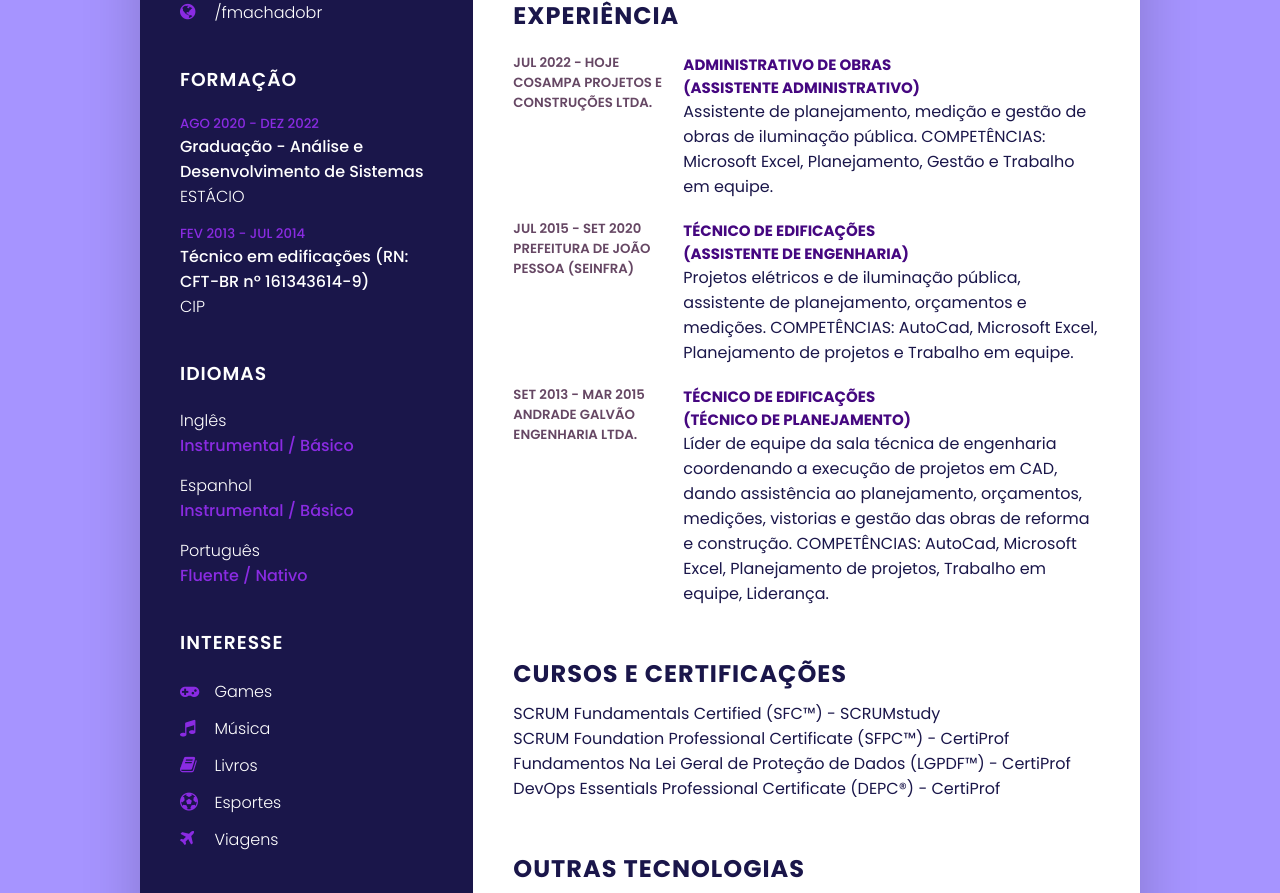
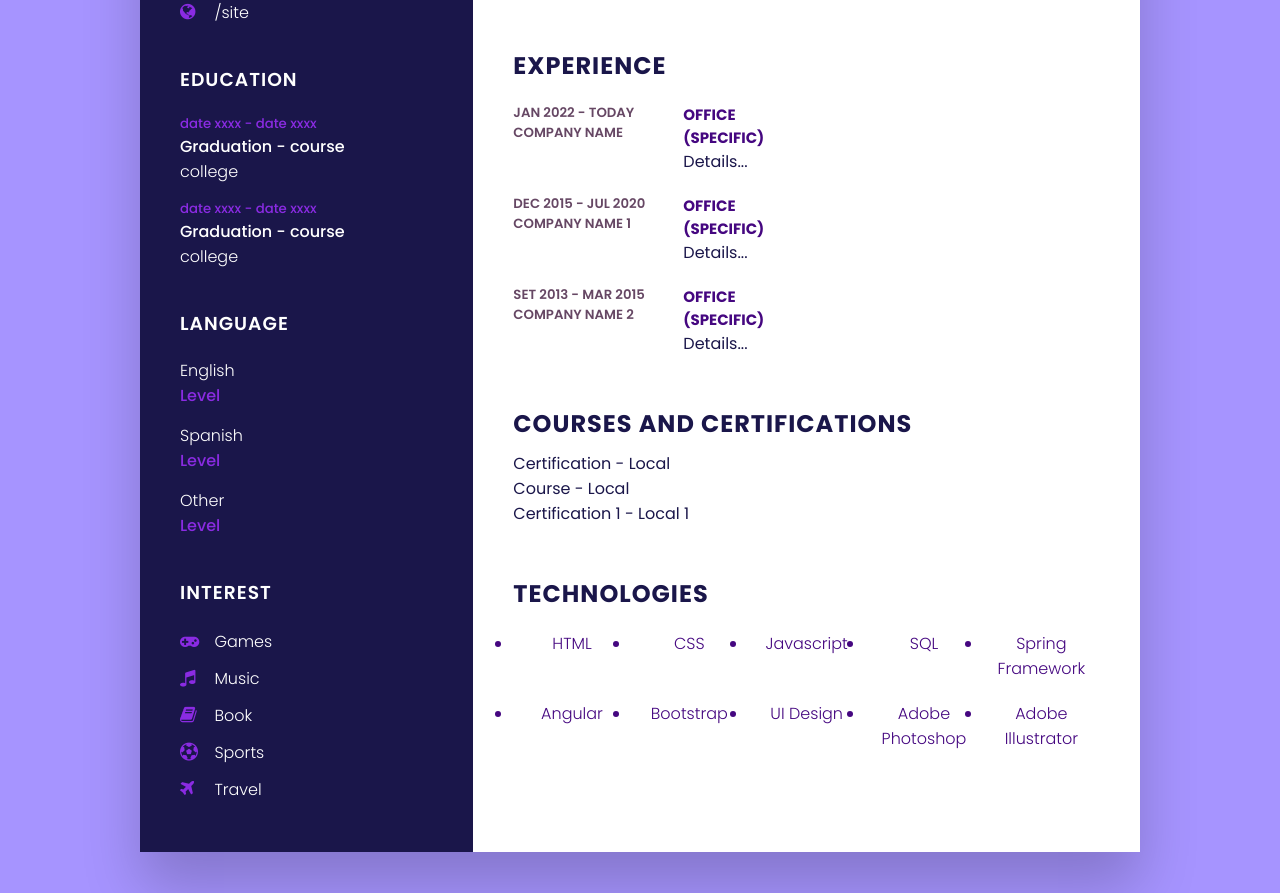
Before and after one commit to FelipeMachado88/curriculum, a plain HTML site: page index.html in a window 1280 px wide. Shown: the part 667-1560 px from the top of the page. Drawn offline with Linux system fonts and the light colour scheme.

Commit message:
responsiveCurriculum

```diff
--- a/index.html
+++ b/index.html
@@ -19,46 +19,46 @@
         <div class="left_side">
             <div class="profile_text">
                 <div class="photo">
-                    <img src="img/profile_photo.jpeg" alt="profile photo Felipe Machado">
+                    <img src="img/profile_photo.png" alt="profile photo Name">
                 </div>
-                <h2>Felipe Machado<br><span>Analista de sistemas</span></h2>
+                <h2>Name Name<br><span>Occupation</span></h2>
             </div>
 
             <div class="contact_info">
-                <h3 class="title">Contato</h3>
+                <h3 class="title">Contact</h3>
                 <ul>
                     <li>
                         <span class="icon">
                             <i class="fa fa-map-marker" aria-hidden="true"></i>
                         </span>
-                        <span class="text">João Pessoa, PB, Brasil</span>
+                        <span class="text">Local, Area, Country</span>
                     </li>
                     <li>
                         <span class="icon"><i class="fa fa-phone" aria-hidden="true"></i></span>
-                        <span class="text">(83) *****-7565</span>
+                        <span class="text">Phone number</span>
                     </li>
                     <li>
                         <span class="icon"><i class="fa fa-envelope" aria-hidden="true"></i></span>
-                        <span class="text">felipedmmxx@gmail.com</span>
+                        <span class="text">xxxxxx@email.com</span>
                     </li>
                     <li>
                         <span class="icon">
                             <i class="fa fa-github" aria-hidden="true"></i>
                         </span>
                         <span class="text">
-                            <a href="https://github.com/FelipeMachado88" target="_blank">/FelipeMachado88</a>
+                            <a href="https://github.com/nickname" target="_blank">/gitHub</a>
                         </span>
                     </li>
                     <li>
                         <span class="icon"><i class="fa fa-linkedin" aria-hidden="true"></i></span>
                         <span class="text">
-                            <a href="https://www.linkedin.com/in/felipemachado1/" target="_blank">/felipemachado1</a>
+                            <a href="https://www.linkedin.com/in/personal/" target="_blank">/Linkedin</a>
                         </span>
                     </li>
                     <li>
                         <span class="icon"><i class="fa fa-globe" aria-hidden="true"></i></span>
                         <span class="text">
-                            <a href="https://fmachadobr.netlify.app" target="_blank">/fmachadobr</a>
+                            <a href="https://site" target="_blank">/site</a>
                         </span>
                     </li>
 
@@ -67,41 +67,41 @@
             </div>
 
             <div class="contact_info education">
-                <h3 class="title">Formação</h3>
+                <h3 class="title">Education</h3>
                 <ul>
                     <li>
-                        <h5>AGO 2020 - DEZ 2022</h5>
-                        <h4>Graduação - Análise e Desenvolvimento de Sistemas</h4>
-                        <h4>ESTÁCIO</h4>
+                        <h5>date xxxx - date xxxx</h5>
+                        <h4>Graduation - course</h4>
+                        <h4>college</h4>
                     </li>
                     <li>
-                        <h5>FEV 2013 - JUL 2014</h5>
-                        <h4>Técnico em edificações (RN: CFT-BR nº 161343614-9)</h4>
-                        <h4>CIP</h4>
+                        <h5>date xxxx - date xxxx</h5>
+                        <h4>Graduation - course</h4>
+                        <h4>college</h4>
                     </li>
                 </ul>
             </div>
 
             <div class="contact_info language">
-                <h3 class="title">Idiomas</h3>
+                <h3 class="title">language</h3>
                 <ul>
                     <li>
-                        <h4>Inglês</h4>
-                        <h4>Instrumental / Básico</h4>
+                        <h4>English</h4>
+                        <h4>Level</h4>
                     </li>
                     <li>
-                        <h4>Espanhol</h4>
-                        <h4>Instrumental / Básico</h4>
+                        <h4>Spanish</h4>
+                        <h4>Level</h4>
                     </li>
                     <li>
-                        <h4>Português</h4>
-                        <h4>Fluente / Nativo</h4>
+                        <h4>Other</h4>
+                        <h4>Level</h4>
                     </li>
                 </ul>
             </div>
 
             <div class="contact_info interest">
-                <h3 class="title">Interesse</h3>
+                <h3 class="title">Interest</h3>
                 <ul>
                     <li>
                         <span class="icon"><i class="fa fa-gamepad" aria-hidden="true"></i></span>
@@ -109,19 +109,19 @@
                     </li>
                     <li>
                         <span class="icon"><i class="fa fa-music" aria-hidden="true"></i></span>
-                        <span class="text">Música</span>
+                        <span class="text">Music</span>
                     </li>
                     <li>
                         <span class="icon"><i class="fa fa-book" aria-hidden="true"></i></span>
-                        <span class="text">Livros</span>
+                        <span class="text">Book</span>
                     </li>
                     <li>
                         <span class="icon"><i class="fa fa-futbol-o" aria-hidden="true"></i></span>
-                        <span class="text">Esportes</span>
+                        <span class="text">Sports</span>
                     </li>
                     <li>
                         <span class="icon"><i class="fa fa-plane" aria-hidden="true"></i></span>
-                        <span class="text">Viagens</span>
+                        <span class="text">Travel</span>
                     </li>
                 </ul>
             </div>
@@ -129,15 +129,14 @@
 
         <div class="right_side">
             <div class="about">
-                <h2 class="title1">Perfil</h2>
+                <h2 class="title1">Profile</h2>
                 <p>
-                    Sou técnico de edificações experiente na área de planejamento, gestão e projetos, atuando hoje como assistente administrativo de obras de eficientização da iluminação pública.
-                    Formação superior em Análise e desenvolvimento de sistemas, desenvolvedor Java e sempre buscando conciliar as tendências tecnológicas ao meu dia a dia de trabalho.
+                    Lorem ipsum dolor sit amet, consectetur adipiscing elit, sed do eiusmod tempor incididunt ut labore et dolore magna aliqua. Ut enim ad minim veniam, quis nostrud exercitation ullamco laboris nisi ut aliquip ex ea commodo consequat. Duis aute irure dolor in reprehenderit in voluptate velit esse cillum dolore eu fugiat nulla pariatur. Excepteur sint occaecat cupidatat non proident, sunt in culpa qui officia deserunt mollit anim id est laborum.
                 </p>
             </div>
 
             <div class="about skills">
-                <h2 class="title1">Competências</h2>
+                <h2 class="title1">Competences</h2>
                 <div class="box">
                     <h4>AutoCad</h4>
                     <div class="percent">
@@ -177,36 +176,33 @@
             </div>
 
             <div class="about experience">
-                <h2 class="title1">Experiência</h2>
+                <h2 class="title1">Experience</h2>
                 <div class="box">
                     <div class="years_company">
-                        <h5>JUL 2022 - HOJE</h5>
-                        <h5>COSAMPA Projetos e Construções Ltda.</h5>
+                        <h5>JAN 2022 - Today</h5>
+                        <h5>Company name</h5>
                     </div>
                     <div class="text">
-                        <h4>Administrativo de obras
-                            <br>(Assistente administrativo)
+                        <h4>Office
+                            <br>(Specific)
                         </h4>
                         <p>
-                            Assistente de planejamento, medição e gestão de obras de iluminação pública.
-                            COMPETÊNCIAS: Microsoft Excel, Planejamento, Gestão e Trabalho em equipe.
+                            Details...
                         </p>
                     </div>
                 </div>
 
                 <div class="box">
                     <div class="years_company">
-                        <h5>JUL 2015 - SET 2020</h5>
-                        <h5>Prefeitura de João Pessoa (SEINFRA)</h5>
+                        <h5>DEC 2015 - JUL 2020</h5>
+                        <h5>Company name 1</h5>
                     </div>
                     <div class="text">
-                        <h4>Técnico de edificações
-                            <br>(Assistente de engenharia)
+                        <h4>Office
+                            <br>(Specific)
                         </h4>
                         <p>
-                            Projetos elétricos e de iluminação pública, assistente de planejamento, orçamentos e
-                            medições.
-                            COMPETÊNCIAS: AutoCad, Microsoft Excel, Planejamento de projetos e Trabalho em equipe.
+                            Details...
                         </p>
                     </div>
                 </div>
@@ -214,18 +210,14 @@
                 <div class="box">
                     <div class="years_company">
                         <h5>SET 2013 - MAR 2015</h5>
-                        <h5>Andrade Galvão Engenharia Ltda.</h5>
+                        <h5>Company name 2</h5>
                     </div>
                     <div class="text">
-                        <h4>Técnico de edificações
-                            <br>(Técnico de planejamento)
+                        <h4>Office
+                            <br>(Specific)
                         </h4>
                         <p>
-                            Líder de equipe da sala técnica de engenharia coordenando a execução de projetos em CAD,
-                            dando assistência ao planejamento, orçamentos, medições, vistorias e gestão das obras de
-                            reforma e construção.
-                            COMPETÊNCIAS: AutoCad, Microsoft Excel, Planejamento de projetos, Trabalho em equipe,
-                            Liderança.
+                            Details...
                         </p>
                     </div>
                 </div>
@@ -233,17 +225,16 @@
             </div>
 
             <div class="about courses">
-                <h2 class="title1">Cursos e Certificações</h2>
+                <h2 class="title1">Courses and certifications</h2>
                 <div class="text">
-                    <p>SCRUM Fundamentals Certified (SFC™) - SCRUMstudy</p>
-                    <p>SCRUM Foundation Professional Certificate (SFPC™) - CertiProf</p>
-                    <p>Fundamentos Na Lei Geral de Proteção de Dados (LGPDF™) - CertiProf</p>
-                    <p>DevOps Essentials Professional Certificate (DEPC®) - CertiProf</p>
+                    <p>Certification - Local</p>
+                    <p>Course - Local</p>
+                    <p>Certification 1 - Local 1</p>
                 </div>
             </div>
 
             <div class="about courses others">
-                <h2 class="title1">Outras tecnologias</h2>
+                <h2 class="title1">Technologies</h2>
                 <ul>
                     <li>HTML</li>
                     <li>CSS</li>
```
Also changed, not shown: img/profile_photo.jpeg (deleted), img/profile_photo.png (added).
